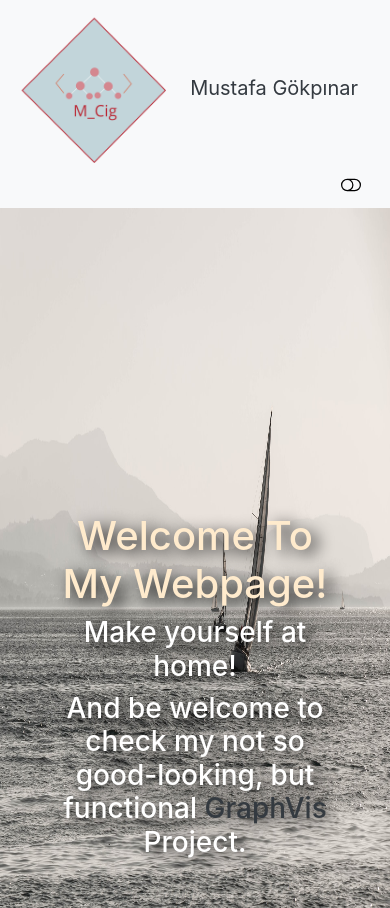
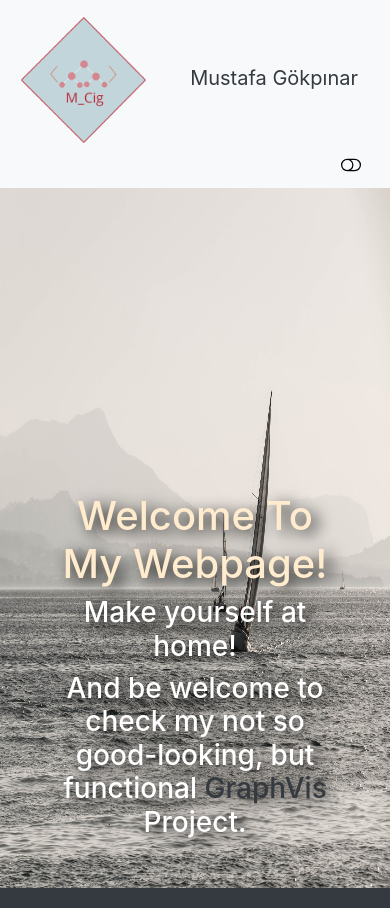
Before and after one commit to mcig/My-Test-Website, a plain HTML site: page HomePage/home.html in a window 390 px wide. Shown: the top 908 px of the page. Drawn offline with nearby package versions, Linux system fonts and the light colour scheme; a script that the page names is missing.

Commit message:
Added a smaller logo for mobile

```diff
--- a/HomePage/home.html
+++ b/HomePage/home.html
@@ -19,8 +19,11 @@
 <body id='topHash'class="bg-dark text-light">
   <!--Navbar-->
   <nav class="navbar navbar-expand-lg bg-light">
-    <a class="navbar-brand" href="">
+    <a class="navbar-brand d-none d-sm-block" href="">
       <img src="../WebsiteImages/Logo.png" alt="Logo" style="width:150px;height:150px">
+    </a>
+    <a class="navbar-brand d-block d-sm-none" href="">
+      <img src="../WebsiteImages/Logo.png" alt="Logo" style="width:130px;height:130px">
     </a>
     <a class="navbar-brand text-dark d-none d-sm-block" href="">Mustafa Çığ Gökpınar</a>
     <a class="navbar-brand text-dark d-block d-sm-none" href="">Mustafa Gökpınar</a>
```
